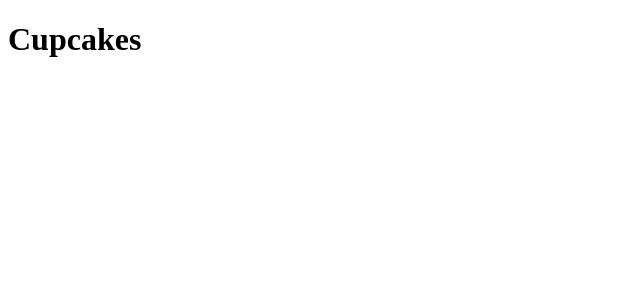
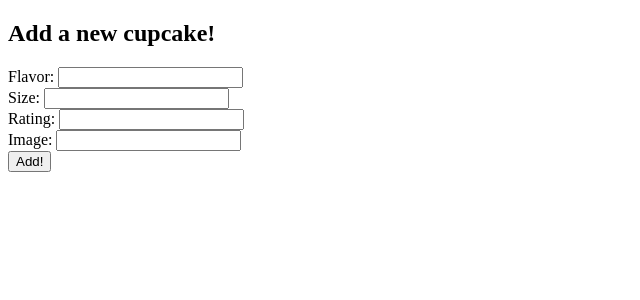
Before and after one commit to IanKMcMahon/flask-cupcakes, a Flask app: page / in a window 1280 px wide. Shown: the top 300 px of the page, without its empty margins (0-640 px from the left). Run offline with Flask 3, Linux system fonts and the light colour scheme; parts of the project's set-up code (start-up, migrations or seed data) failed here and were passed over.

Commit message:
Amend index based on solution expectations, add js

```diff
--- a/templates/index.html
+++ b/templates/index.html
@@ -8,18 +8,34 @@
 </head>
 
 <body>
-    <div class="container">
+    <ul id="cupcakes-list">
+    </ul>
 
-        <h1>Cupcakes</h1>
+    <h2>Add a new cupcake!</h2>
+
+    <form id="new-cupcake-form">
         <div>
-            <ul>
-                {% for cupcake in cupcakes %}
-                <li data-id="{{cucake.id}}"></li>
-                {% endfor %}
-            </ul>
+            <label for="form-flavor">Flavor: </label>
+            <input name="flavor" id="form-flavor">
         </div>
 
-    </div>
+        <div>
+            <label for="form-size">Size: </label>
+            <input name="size" id="form-size">
+        </div>
+
+        <div>
+            <label for="form-rating">Rating: </label>
+            <input type="number" name="rating" id="form-rating">
+        </div>
+
+        <div>
+            <label for="form-image">Image: </label>
+            <input name="image" id="form-image">
+        </div>
+
+        <button>Add!</button>
+    </form>
 </body>
 
 </html>
```
Also changed, not shown: static/cupcakes.js (added).
